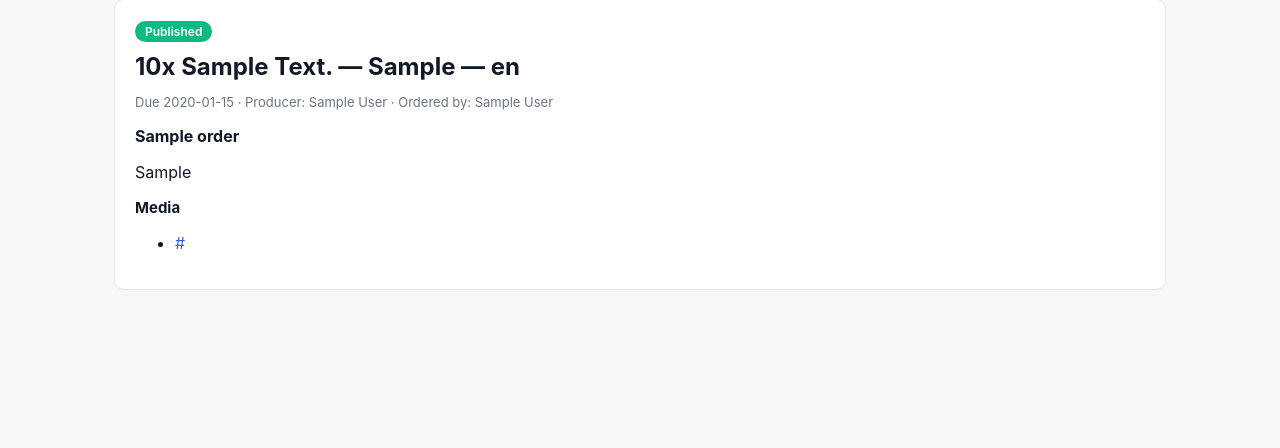
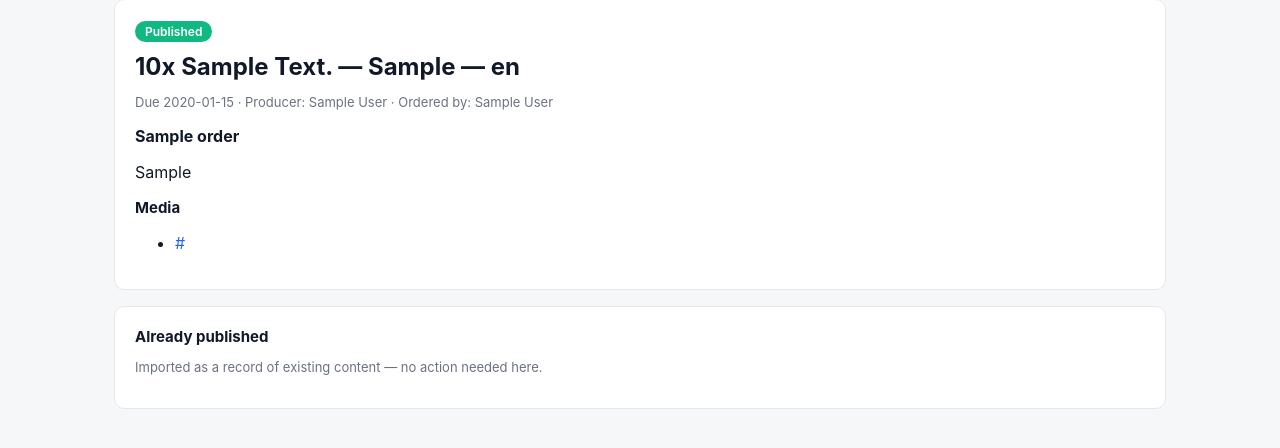
Before and after one commit to khoitran-tdd711/content-ops, a Flask app: page /orders/1 in a window 1280 px wide. Shown: the part 75-523 px from the top of the page. Run offline with Flask 3, Linux system fonts and the light colour scheme; the visitor is signed in with stand-in values (Sample User, id 1); tables that the repository leaves empty hold one stand-in row (values such as "Sample post"); some libraries are stand-ins or nearby versions.

Commit message:
Update order_detail.html

```diff
--- a/templates/order_detail.html
+++ b/templates/order_detail.html
@@ -65,7 +65,7 @@
 {% endif %}
 
 {# --- Boss: schedule / publish --- #}
-{% if current_user.is_boss and order.status == 'approved' %}
+{% if current_user.is_boss and order.status == 'ready' %}
 <div class="card">
   <div class="section-title">Schedule &amp; publish</div>
   {% if oneup_configured %}
@@ -112,7 +112,7 @@
 </div>
 {% endif %}
 
-{% if order.status == 'already_published' %}
+{% if order.status == 'published' %}
 <div class="card">
   <div class="section-title">Already published</div>
   <p class="muted">Imported as a record of existing content — no action needed here.</p>
```
